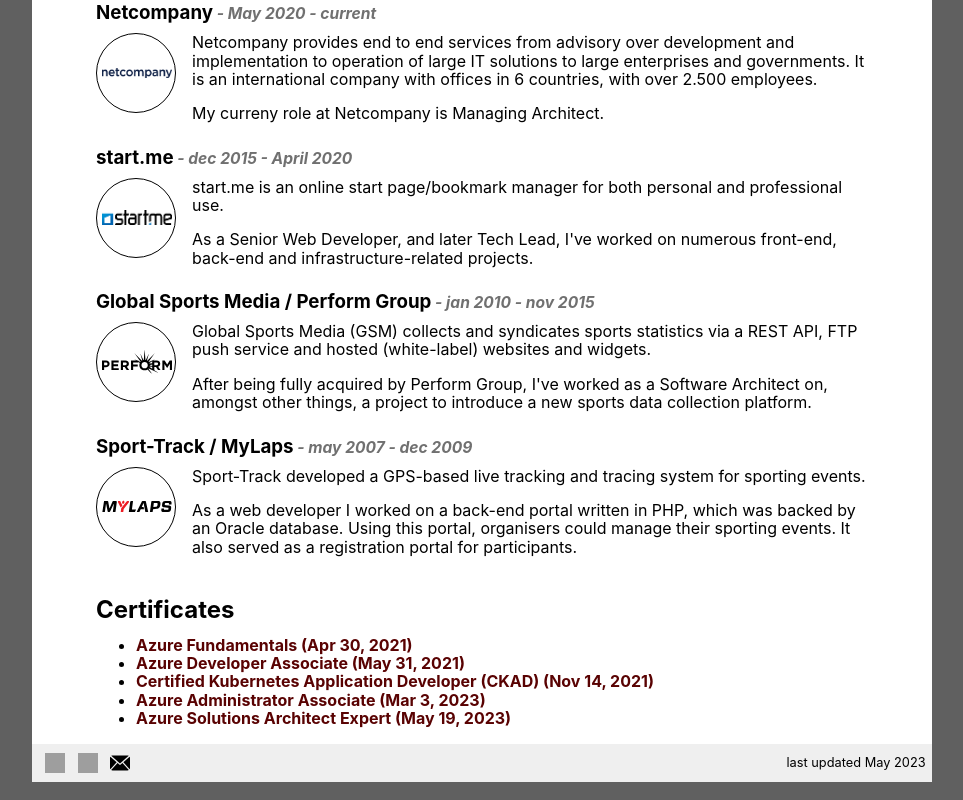
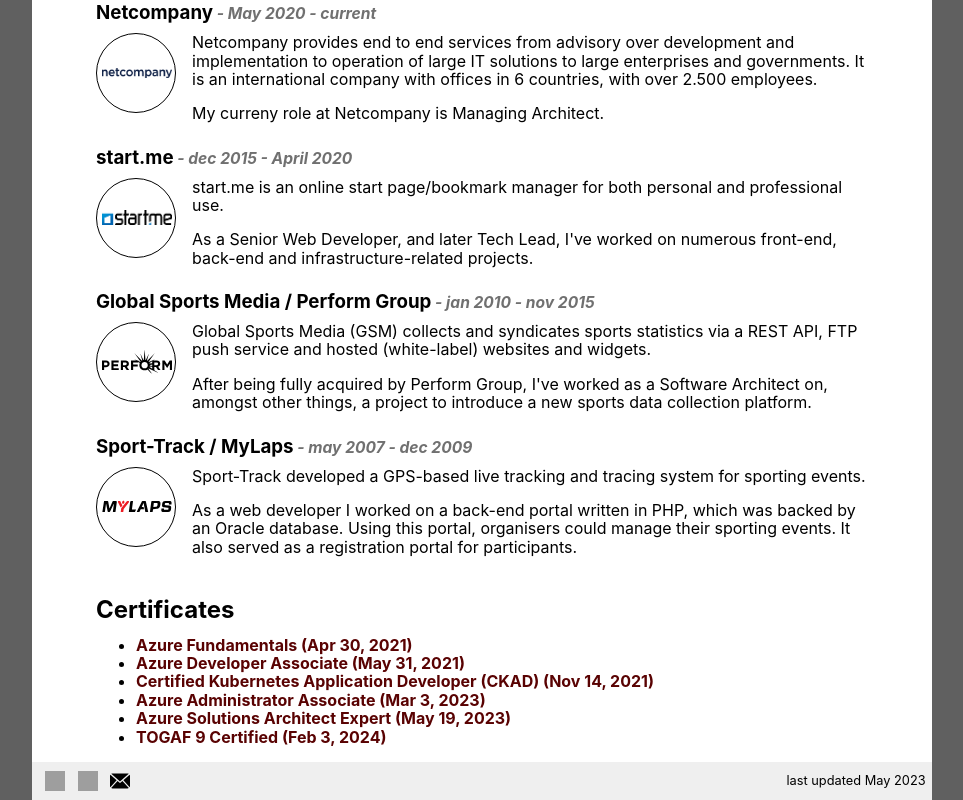
Before and after one commit to paulkamer/paulkamer.nl, a React (Create React App) app: page / in a window 1280 px wide. Shown: the part 399-1199 px from the top of the page, without its empty margins (158-1121 px from the left). Built offline with nearby package versions, Linux system fonts and the light colour scheme; grey boxes are pictures that could not be loaded.

Commit message:
Update certificates

```diff
--- a/src/data/certificates.ts
+++ b/src/data/certificates.ts
@@ -18,9 +18,9 @@
     {
         name: "Azure Developer Associate",
         issued_by: "Microsoft",
-        credly_url: "https://www.credly.com/badges/cfbffad0-8c44-44dd-a5d2-d640c8042735",
+        credly_url: "https://learn.microsoft.com/en-us/users/paulkamer-0128/credentials/5818367a1b1c1d9",
         start_date: new Date('2021-05-31'),
-        end_date: new Date('2024-05-31'),
+        end_date: new Date('2025-06-01'),
     },
     {
         name: "Certified Kubernetes Application Developer (CKAD)",
@@ -32,15 +32,21 @@
     {
         name: "Azure Administrator Associate",
         issued_by: "Microsoft",
-        credly_url: "https://www.credly.com/badges/14fe9440-7442-4033-92c2-beffed36a908",
+        credly_url: "https://learn.microsoft.com/en-us/users/paulkamer-0128/credentials/8b360250ee368418",
         start_date: new Date('2023-03-03'),
-        end_date: new Date('2024-03-03'),
+        end_date: new Date('2025-03-04'),
     },
     {
         name: "Azure Solutions Architect Expert",
         issued_by: "Microsoft",
-        credly_url: "https://www.credly.com/badges/7ef7332c-1955-42a3-abd8-c93086c89c13",
+        credly_url: "https://learn.microsoft.com/en-us/users/paulkamer-0128/credentials/e4cb17c3d5e0c7a8",
         start_date: new Date('2023-05-19'),
-        end_date: new Date('2024-05-19'),
+        end_date: new Date('2025-05-20'),
+    },
+    {
+        name: "TOGAF 9 Certified",
+        issued_by: "The Open Group",
+        credly_url: "https://www.credly.com/badges/ea9e2396-0f7f-4975-a95f-9b2e019eeaa1",
+        start_date: new Date('2024-02-03'),
     },
 ];
```
